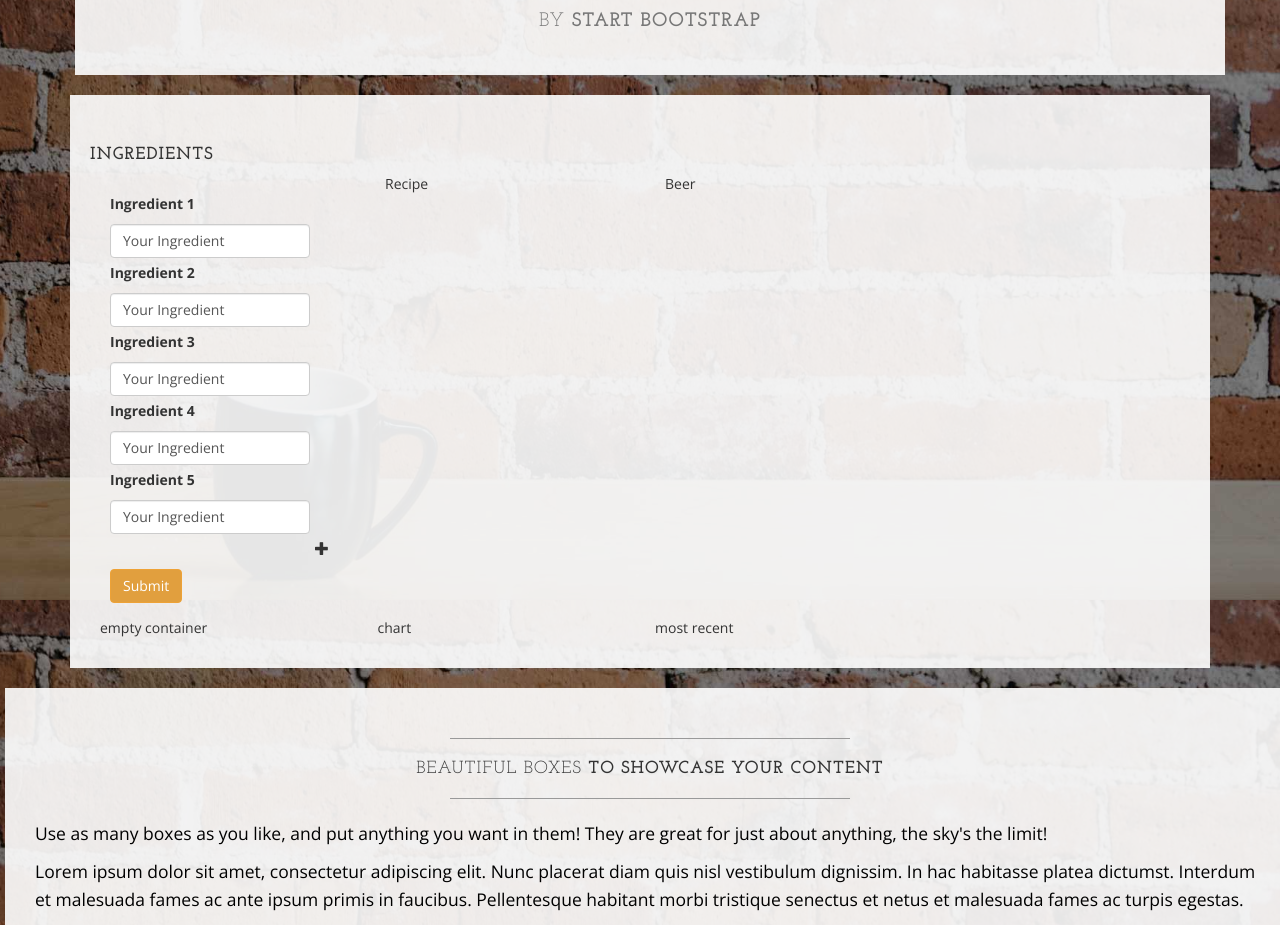
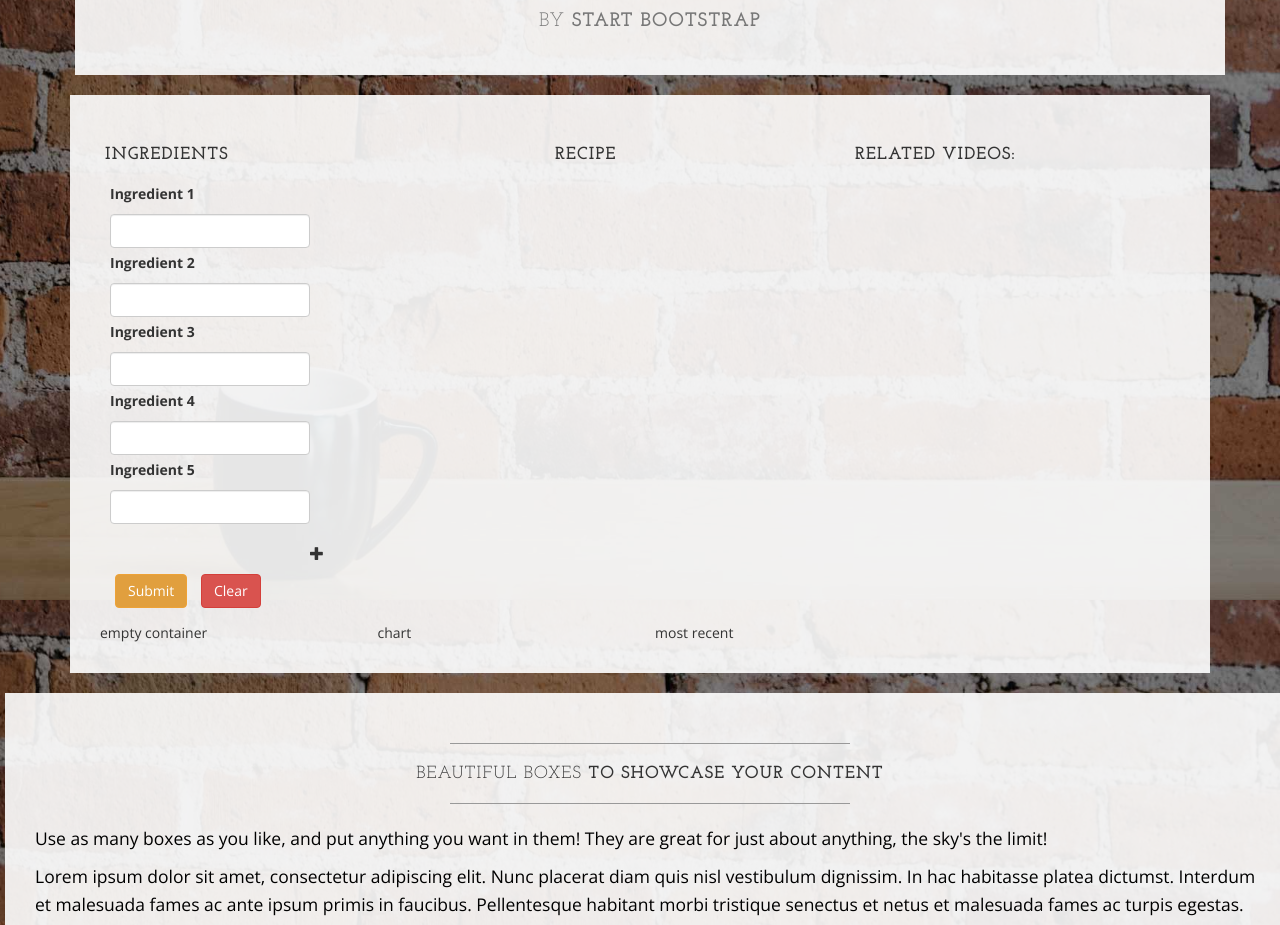
Before and after one commit to Zazador/Beer-Bites, a plain HTML site: page index.html in a window 1280 px wide. Shown: the part 1000-1925 px from the top of the page. Drawn offline with nearby package versions, Linux system fonts and the light colour scheme.

Commit message:
Updated Ingredients/Recipe/Video box

```diff
--- a/css/style.css
+++ b/css/style.css
@@ -3,6 +3,20 @@
 	margin-left: 5px;
 
  }
+
+ #ingredientColumn {
+
+	width: 300px;
+
+  }
+
+  #recipeColumn {
+
+	width: 300px;
+	margin-left: 150px;
+
+
+   }
 
 .form-group {
 
@@ -25,6 +39,12 @@ text-align: left;
 
   }
 
+#submitContainer {
+
+	margin-bottom: 15px;
+
+ }
+
 #plus-sign {
     appearance: none;
     -webkit-appearance: none;
@@ -33,12 +53,22 @@ text-align: left;
     border: 0;
     background: transparent;
     float: right;
+    margin-right: 45px;
 }
 
  .btn-warning {
 
 margin-top: 30px;
+margin-left: 10px;
+margin-right: 10px;
 background-color: #E19F3E;
+
+  }
+
+  .btn-danger {
+
+margin-top: 30px;
+
 
   }
 
--- a/index.html
+++ b/index.html
@@ -25,6 +25,11 @@
     <!-- Fonts -->
     <link href="https://fonts.googleapis.com/css?family=Open+Sans:300italic,400italic,600italic,700italic,800italic,400,300,600,700,800" rel="stylesheet" type="text/css">
     <link href="https://fonts.googleapis.com/css?family=Josefin+Slab:100,300,400,600,700,100italic,300italic,400italic,600italic,700italic" rel="stylesheet" type="text/css">
+
+    <!--Jquery reference -->
+    <script src="https://ajax.googleapis.com/ajax/libs/jquery/3.1.1/jquery.min.js"></script>
+    <!--Link to Ben's JS file -->
+    <script type="text/javascript" src="js/app.js"></script>
 
     <!-- HTML5 Shim and Respond.js IE8 support of HTML5 elements and media queries -->
     <!-- WARNING: Respond.js doesn't work if you view the page via file:// -->
@@ -127,47 +132,77 @@
         <div class="box">
             <div class="row">
 
+
+                <div class="col-md-3" id ="ingredientColumn">
+
                     <h2 class="intro-text text-left">
                         <strong>Ingredients</strong>
                     </h2>
 
-                <div class="col-md-3">
-
-
 
                     <form>
-                    <div class="form-group row">
+                    <div class="form-group row" id ="ingredientBoxOG">
                         <label for="example-text-input" class="col-2 col-form-label">Ingredient 1</label>
                             <div class="col-10">
-                    <input class="form-control" type="text" value="Your Ingredient" id="ingredient">
+                                <input class="form-control" type="text" id="ingredient">
                             </div>
                         <label for="example-text-input" class="col-2 col-form-label">Ingredient 2</label>
                             <div class="col-10">
-                    <input class="form-control" type="text" value="Your Ingredient" id="ingredient">
+                                <input class="form-control" type="text" id="ingredient">
                             </div>
                         <label for="example-text-input" class="col-2 col-form-label">Ingredient 3</label>
                             <div class="col-10">
-                    <input class="form-control" type="text" value="Your Ingredient" id="ingredient">
+                                <input class="form-control" type="text" id="ingredient">
                             </div>
                         <label for="example-text-input" class="col-2 col-form-label">Ingredient 4</label>
                             <div class="col-10">
-                    <input class="form-control" type="text" value="Your Ingredient" id="ingredient">
+                                <input class="form-control" type="text" id="ingredient">
                             </div>
                         <label for="example-text-input" class="col-2 col-form-label">Ingredient 5</label>
                             <div class="col-10">
-                    <input class="form-control" type="text" value="Your Ingredient" id="ingredient">
+                                <input class="form-control" type="text" id="ingredient">
                             </div>
+
+                        <div id ="ingredientBox">
+
+                        </div>
+                    </div>
+
+                    <div id ="submitContainer">
                         <button class="glyphicon glyphicon-plus" id ="plus-sign" aria-hidden="true"></button>
+
+                        <span>
                             <button type="button" class="btn btn-warning" id="submit">Submit</button>
+                            <button type="reset" class="btn btn-danger" id="clear">Clear</button>
+
+                        </span>
                     </div>
+
                     </form>
                     </div>
-                    <div class = "col-md-3" id ="recipe">
-                    Recipe
+
+            <div class = "col-md-3" id ="recipeColumn">
+
+                <h2 class="intro-text text-left">
+                    <strong>Recipe</strong>
+                </h2>
+
+                <div id = "recipeReturn">
+
                 </div>
-                    <div class = "col-md-3" id ="beer">
-                    Beer
             </div>
+
+            <div class = "col-md-3" id ="videoColumn">
+                <h2 class="intro-text text-left">
+                    <strong>Related Videos:</strong>
+                </h2>
+
+                <div id="videoReturn">
+
+                </div>
+
+            </div>
+
         </div>
 
                     <div class = "col-md-3">
@@ -182,6 +217,7 @@
 
 
     </div>
+
 </div>
 
         <div class="row">
--- /dev/null
+++ b/js/app.js
@@ -0,0 +1,48 @@
+$(document).ready(function() {
+    //var divClone 		= $("#ingredientBox").clone();
+    var max_fields      = 10; //maximum input boxes allowed
+    var wrapper         = $("#ingredientBox"); //Fields wrapper
+    var add_button      = $("#plus-sign"); //Add button ID
+
+
+    var x = 5; //initlal text box count
+    $(add_button).click(function(addField){ //on add input button click
+        addField.preventDefault();
+        if(x < max_fields){ //max input box allowed
+            x++; //text box increment
+
+            $("#ingredientBox").append('<label for="example-text-input" class="col-2 col-form-label">Ingredient ' + x + '</label><div class="col-10"><input class="form-control" type="text" id="ingredient"></div>');
+        }
+    });
+
+    $(document).on('click','#clear', function() {
+    	$("#ingredientBox").empty();
+    	console.log("I got clicked");
+    	event.preventDefault();
+    	x=5;
+
+
+    })
+
+    // $("#clear").click(function() {
+
+
+    // 	$("#ingredientBox").replaceWith("hellooo");
+    // 	console.log("I got clicked");
+    // 	event.preventDefault();
+
+
+    // });
+
+
+});
+
+    // $("#clear").click(function() {
+
+
+    // 	$("#ingredientBox").replaceWith("hellooo");
+    // 	console.log("I got clicked");
+    // 	addField.preventDefault();
+
+
+    // });
```
Lines whose indentation alone changed are shown as unchanged.
